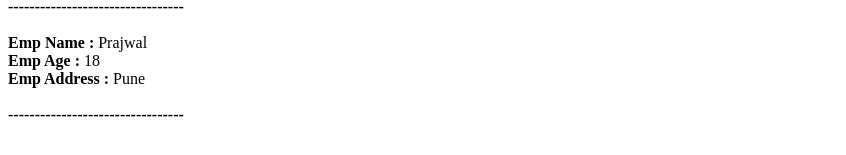
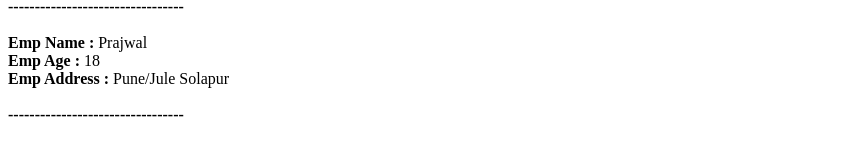
Before and after one commit to Pooja997/react_tut_1, a React (Create React App) app: page / in a window 1280 px wide. Shown: the part 195-350 px from the top of the page, without its empty margins (0-846 px from the left). Built offline with nearby package versions, Linux system fonts and the light colour scheme.

Commit message:
commit for, tst1

```diff
--- a/src/App.js
+++ b/src/App.js
@@ -4,7 +4,7 @@ import EmpItem from "./components/EmpItem";
 function App() {
   const data_arr = [
     { name: "Pooja", age: 25, address: "Solapur/Pune" },
-    { name: "Prajwal", age: 18, address: "Pune" },
+    { name: "Prajwal", age: 18, address: "Pune/Jule Solapur" },
   ];
   return (
     <div>
```
